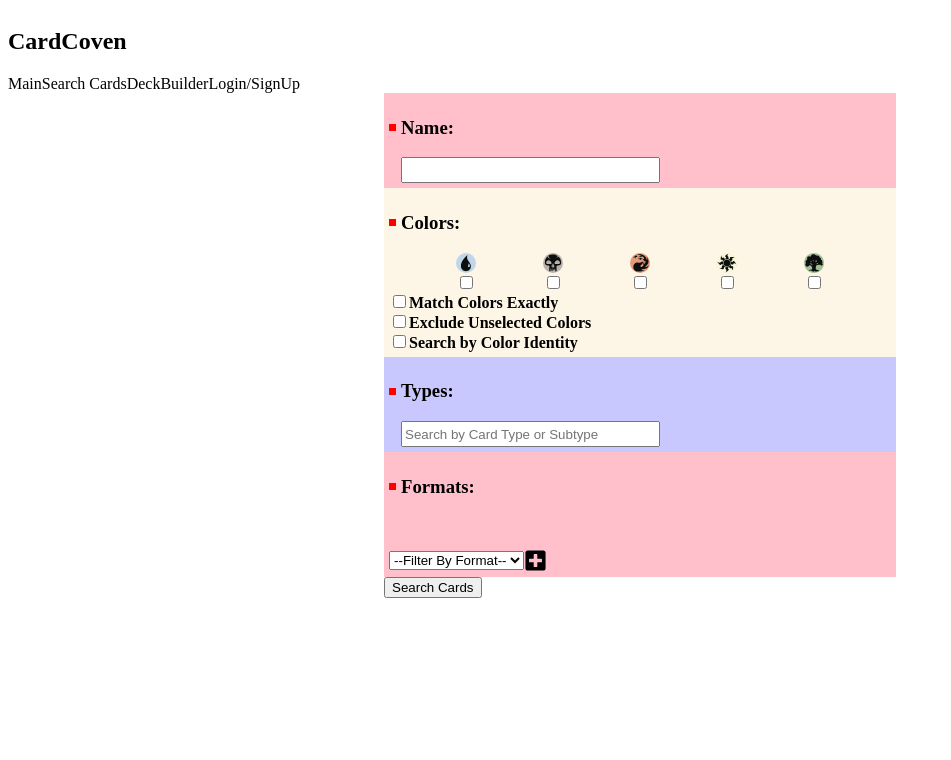
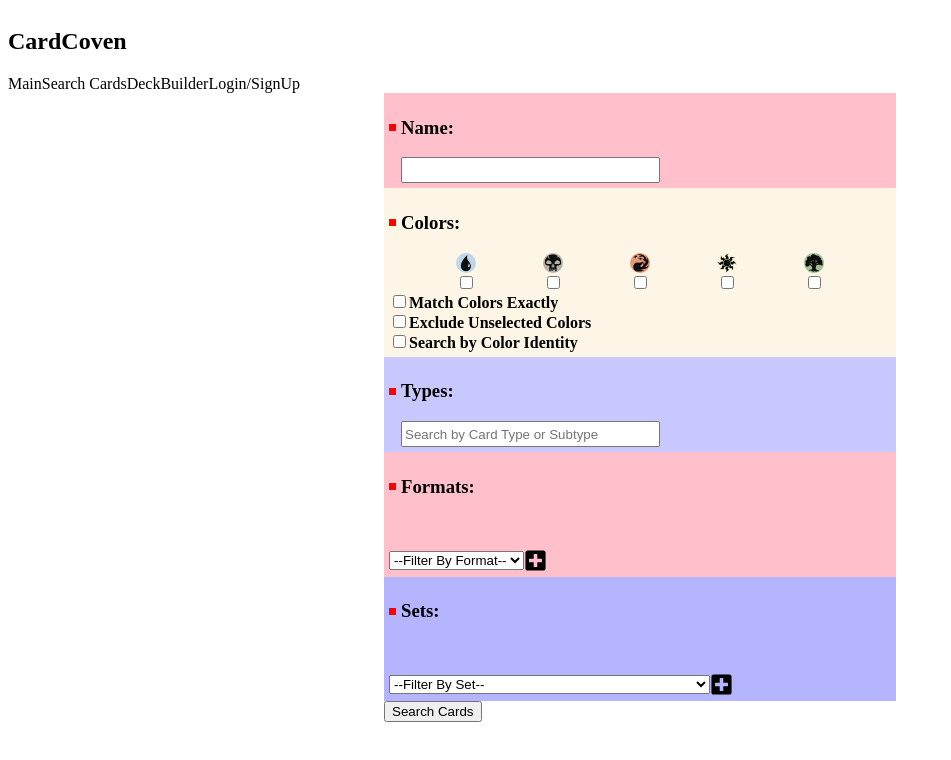
Before and after one commit to cosmolightfoot/card-coven-front-end, a React app: page / in a window 1280 px wide. Shown: the top 760 px of the page, without its empty margins (0-951 px from the left). Built offline with nearby package versions, Linux system fonts and the light colour scheme.

Commit message:
sets tags functional

```diff
--- /dev/null
+++ b/src/components/search-components/CardSets.js
@@ -0,0 +1,47 @@
+import React from 'react';
+import PropTypes from 'prop-types';
+import { FaPlusSquare, FaWindowClose } from 'react-icons/fa';
+
+function CardSets({ sets, selectedSet, handleChange, handleSetPush, handleSetDelete, availSets }) {
+  const setsList = availSets.map((set, i) => (
+    <option key={i} value={set}>{set}</option>
+  ));
+  const taggedSetsList = sets.map((set, i) => (
+    <li key={i} style={{ display: 'flex', listStyleType: 'none', alignItems: 'center', flexGrow: 0, width: '15%', height: '20px', padding: '3px' }}>
+      <h5>{set}</h5>
+      <FaWindowClose size="15" onClick={() => handleSetDelete(set)} />
+    </li>
+  ));
+
+  return (
+    <section style={{ backgroundColor: 'rgb(180, 180, 255)', padding: '5px' }}>
+      <header style={{ display: 'flex', flexDirection: 'row', alignItems: 'center', }}>
+        <div style={{ width: '7px', height: '7px', backgroundColor: 'red', flexGrow: 0, marginRight: '5px' }}/>
+        <h3>Sets:</h3>
+      </header>
+      <main>
+        <ul style={{ display: 'flex', flexWrap: 'wrap', width: '93%' }}>
+          {taggedSetsList}
+        </ul>
+        <div style={{ display: 'flex', alignItems: 'center' }}>
+          <select value={selectedSet} name="selectedSet" onChange={handleChange}>
+            <option value="">--Filter By Set--</option>
+            {setsList}
+          </select>
+          <FaPlusSquare name="sets" size="23" onClick={handleSetPush} />
+        </div>
+      </main>
+    </section>
+  );
+}
+
+CardSets.propTypes = {
+  sets: PropTypes.array.isRequired,
+  selectedSet: PropTypes.string.isRequired,
+  handleChange: PropTypes.func.isRequired,
+  handleSetPush: PropTypes.func.isRequired,
+  handleSetDelete: PropTypes.func.isRequired,
+  availSets: PropTypes.array.isRequired
+};
+
+export default CardSets;
--- a/src/containers/search-containers/SearchForm.js
+++ b/src/containers/search-containers/SearchForm.js
@@ -4,7 +4,7 @@ import CardName from '../../components/search-components/CardName';
 import CardColors from '../../components/search-components/CardColors';
 import CardFormats from '../../components/search-components/CardFormats';
 // import ErrorBoundary from '../../utilities/ErrorBoundary';
-// import CardSets from '../../components/search-components/CardSets';
+import CardSets from '../../components/search-components/CardSets';
 // import CardText from '../../components/search-components/CardText';
 import CardTypes from '../../components/search-components/CardTypes';
 
@@ -30,8 +30,9 @@ export default class SearchForm extends PureComponent {
     formats: [],
     availGameFormats: [],
     selectedFormat: '',
+    sets: [],
     availSets: [],
-    selectedSets: [],
+    selectedSet: '',
     cardText: '',
     typeLine: ''
   }
@@ -46,26 +47,42 @@ export default class SearchForm extends PureComponent {
 
   handleFormatPush = () => {
     if(!this.state.selectedFormat) return;
-    this.setState(state => {
-      return {
-        ['formats']: [...state['formats'], state.selectedFormat],
-        availGameFormats: [...state.availGameFormats.filter(format => format !== state.selectedFormat)],
-        selectedFormat: ''
-      };});
+    this.setState(state => ({
+      formats: [...state.formats, state.selectedFormat],
+      availGameFormats: [...state.availGameFormats.filter(format => format !== state.selectedFormat)],
+      selectedFormat: ''
+    }));
+  }
+
+  handleSetPush = () => {
+    if(!this.state.selectedSet) return;
+    this.setState(state => ({
+      sets: [...state.sets, state.selectedSet],
+      availSets: [...state.availSets.filter(set => set !== state.selectedSet)],
+      selectedSet: ''
+    }));
   }
 
   handleFormatDelete = (format) => {
     this.setState(state => ({
-      ['formats']: [...state.formats.filter(entry => entry !== format)]
+      formats: [...state.formats.filter(entry => entry !== format)],
+      availGameFormats: [...state.availGameFormats, format]
+    })
+    );
+  };
+
+  handleSetDelete = (set) => {
+    this.setState(state => ({
+      sets: [...state.formats.filter(entry => entry !== set)],
+      availSets: [...state.availSets, set]
     }));
-  };
+  }
 
   handleCheckboxChange = ({ target }) => {
     this.setState({ [target.name]: target.checked });
   }
 
   handleSubmit = event => {
-    console.log('BAD');
     event.preventDefault();
     const searchOptions = {
       cardName: this.state.cardName,
@@ -80,7 +97,7 @@ export default class SearchForm extends PureComponent {
         colorIdentity: this.state.colorIdentity
       },
       formats: this.state.formats,
-      selectedSets: this.state.selectedSets,
+      sets: this.state.sets,
       cardText: this.state.cardText,
       typeLine: this.state.typeLine,
       layout: this.state.layout,
@@ -102,8 +119,9 @@ export default class SearchForm extends PureComponent {
       formats: [],
       availFormats: formatsData,
       selectedFormat: [],
+      sets: [],
+      selectedSet: '',
       availSets: [],
-      selectedSets: [],
       cardText: '',
       typeLine: ''
     });
@@ -111,7 +129,7 @@ export default class SearchForm extends PureComponent {
   }
 
   componentDidMount() {
-    this.setState({ availSets: setData.sets });
+    this.setState({ availSets: setData });
     this.setState({ availGameFormats: formatsData });
   }
 
@@ -129,6 +147,7 @@ export default class SearchForm extends PureComponent {
       formats,
       availGameFormats,
       selectedFormat,
+      sets,
       availSets,
       selectedSet,
       cardText,
@@ -162,6 +181,14 @@ export default class SearchForm extends PureComponent {
             handleChange={this.handleChange}
             handleFormatPush={this.handleFormatPush}
             handleFormatDelete={this.handleFormatDelete}
+          />
+          <CardSets
+            sets={sets}
+            selectedSet={selectedSet}
+            availSets={availSets}
+            handleChange={this.handleChange}
+            handleSetPush={this.handleSetPush}
+            handleSetDelete={this.handleSetDelete}
           />
 
           {/* <CardName
```
Also changed, not shown: 2 other files (tests, documents, lock files or other folders).
